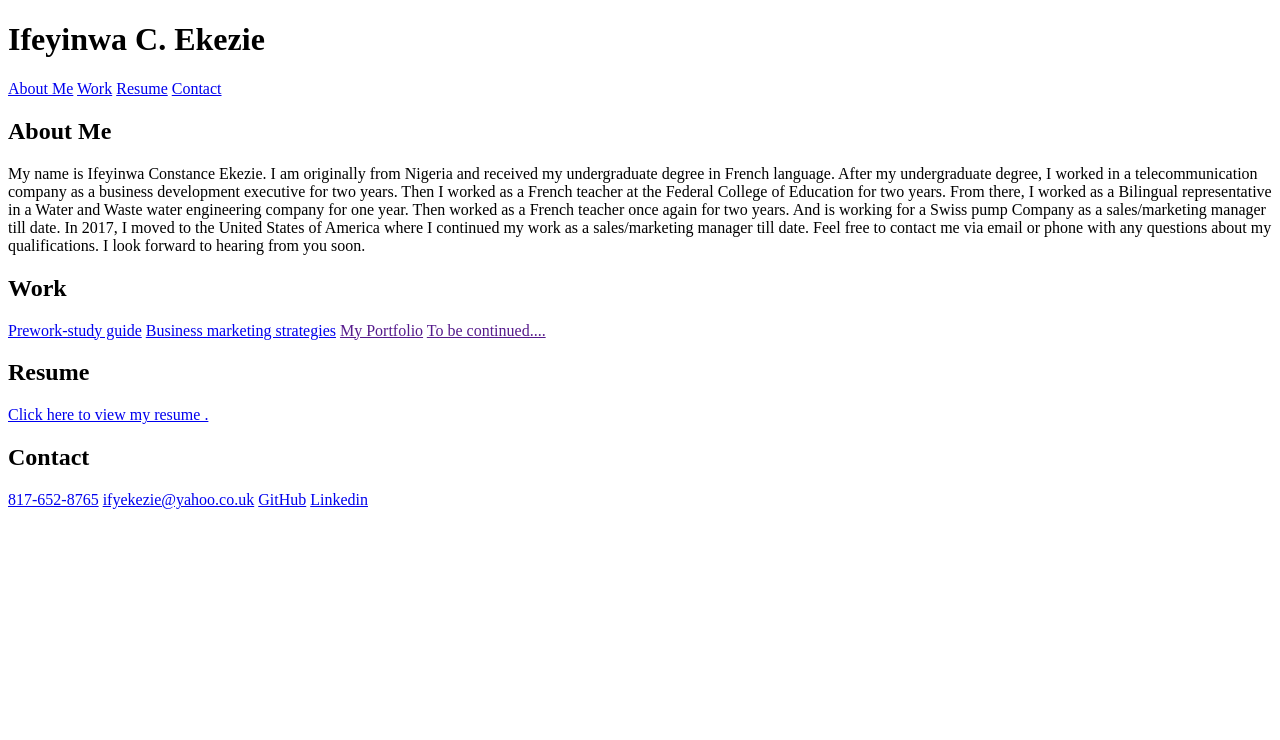
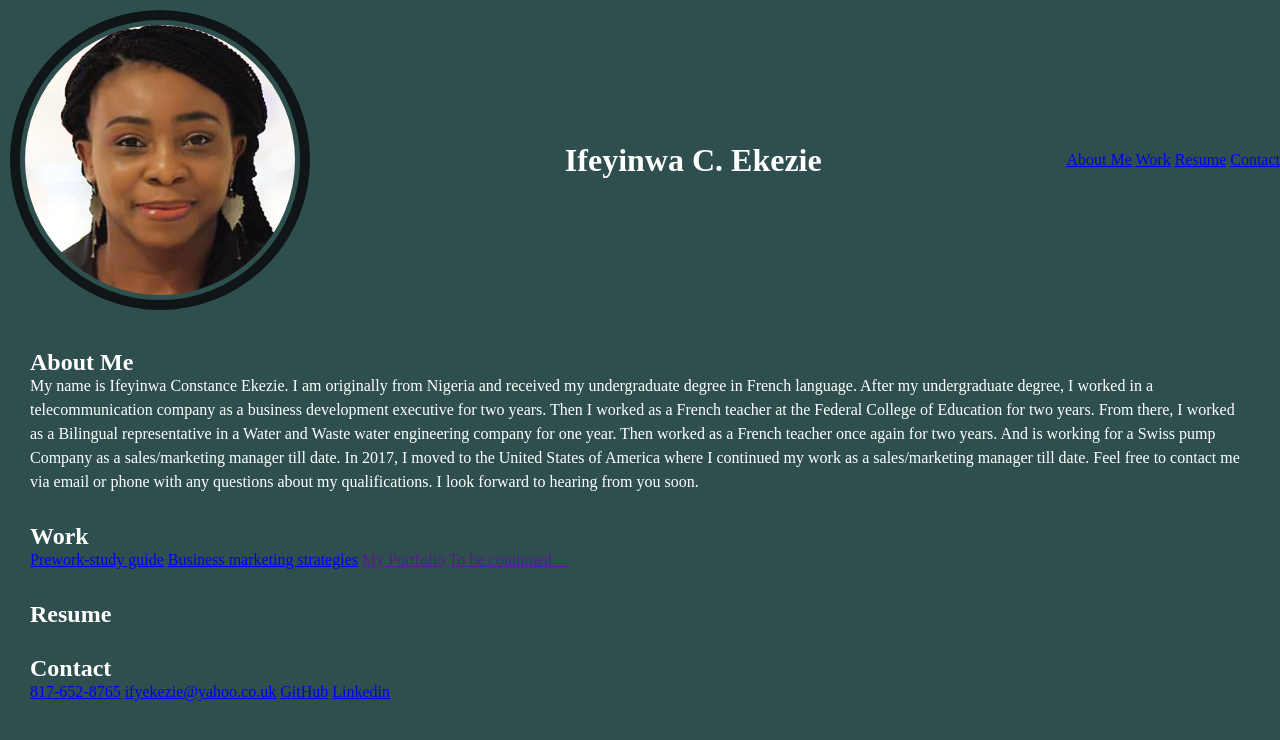
Before and after one commit to Ifylee/Ify-Portfolio, a plain HTML site: page Index.html in a window 1280 px wide. Drawn offline with Linux system fonts and the light colour scheme; files whose address does not match are found by name.

Commit message:
linked my reset.css and style.css to html

```diff
--- a/Index.html
+++ b/Index.html
@@ -3,10 +3,13 @@
 <head>
     <meta charset="UTF-8">
     <meta name="viewport" content="width=device-width, initial-scale=1.0">
+    <link rel="stylesheet" Type="text/css" href="./assets/Css/reset.css">
+    <link rel="stylesheet" Type="text/css" href="./assets/Css/style.css">
     <title>Ify Website Developer</title>
 </head>
 <body>
     <header>
+        <img src="C:\Users\ifyek\OneDrive\Desktop\Ify-Portfolio\assets\Css\4-work\img-2.jpg">
        <h1>Ifeyinwa C. Ekezie</h1>
 
        <nav>
@@ -17,7 +20,7 @@
        </nav>
     </header>
 
-    <main>
+    <main class="master">
         <section id="about">
             <div>
                 <h2>About Me</h2>
@@ -46,7 +49,7 @@
         <section id="resume">
             <div>
                 <h2>Resume</h2>
-                <a href="#">Click here to view my resume .</a>
+
             </div>
 
 
--- a/assets/Css/reset.css
+++ b/assets/Css/reset.css
@@ -0,0 +1,30 @@
+* {
+	margin: 0;
+	padding: 0;
+	box-sizing: border-box;
+}
+
+
+
+
+
+
+
+
+
+body {
+	line-height: 1;
+}
+ol, ul {
+	list-style: none;
+
+h1,
+h2,
+h3,
+h4 {
+	margin: 0;
+}
+
+p {
+	margin: 0;
+}
--- a/assets/Css/style.css
+++ b/assets/Css/style.css
@@ -0,0 +1,37 @@
+:root {
+
+}
+
+body {
+    background-color: darkslategrey;
+    font-family: 'Times New Roman', Times, serif;
+    font-size: ;
+    color: white;
+    margin: 0;
+    padding: 0;
+}
+
+header {
+    display: flex;
+    flex-wrap: wrap;
+    justify-content: space-between;
+    align-items: center;
+}
+
+header img {
+    width: 300px;
+    height: 300px;
+    padding: 5px;
+    border: 10px solid rgb(16, 22, 24);
+    border-radius: 50%;
+    margin: 10px;
+}
+
+main {
+    line-height: 1.5em;
+    margin-top: 10px;
+}
+
+section {
+    margin: 30px;
+}
```
Also changed, not shown: assets/Css/4-work/address.png (added), assets/Css/4-work/email.png (added), assets/Css/4-work/github-mark.svg (added), assets/Css/4-work/img-2.jpg (added), assets/Css/4-work/linkedin.png (added), assets/Css/4-work/love.png (added), assets/Css/4-work/phone.jpg (added), 1 other file.
